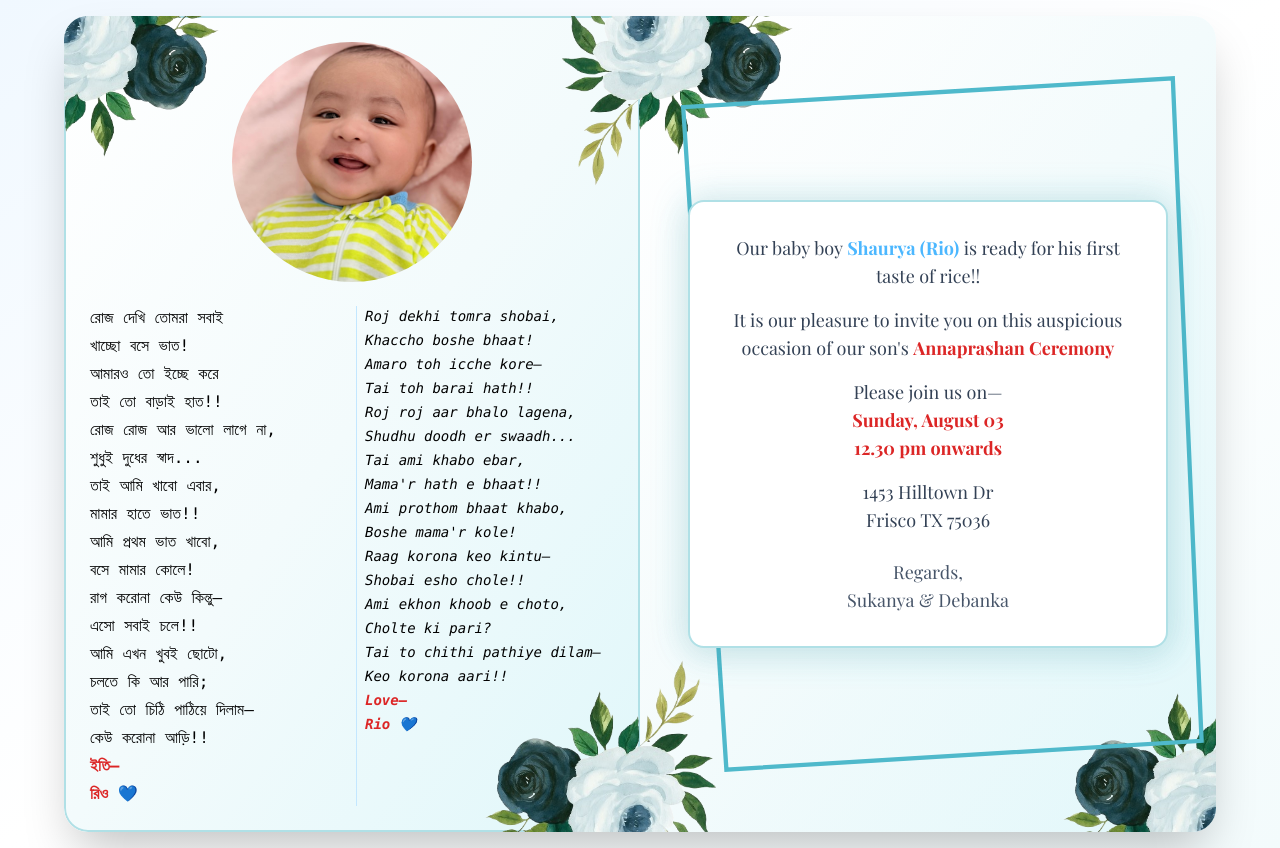
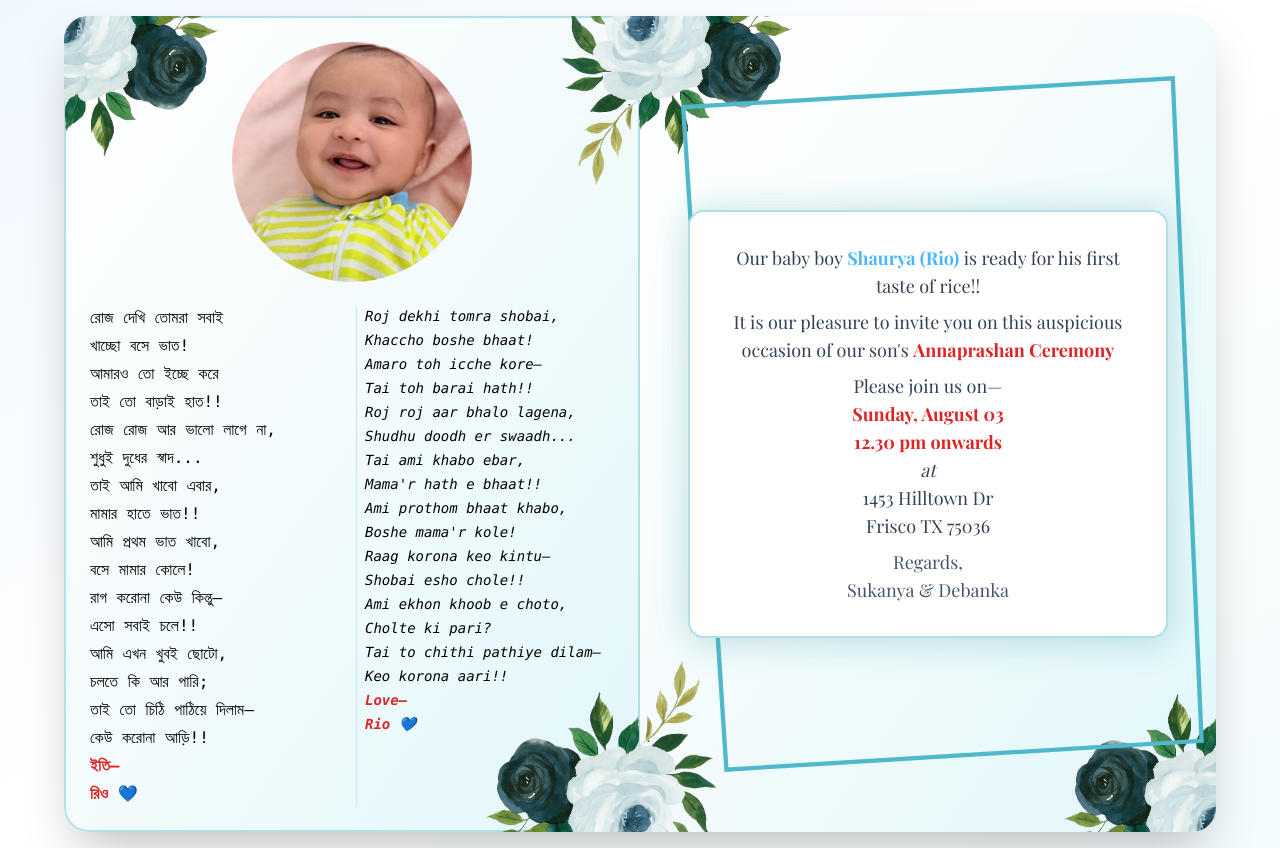
Before and after one commit to kisato-ken/Rio, a React (Create React App) app: page / in a window 1280 px wide. Both pictures are taken after a click on the button "Open Invitation". Built offline with nearby package versions, Linux system fonts and the light colour scheme.

Commit message:
Final  edits

```diff
--- a/src/App.js
+++ b/src/App.js
@@ -127,19 +127,20 @@ export default function AnnaprashanInvite() {
                 <polygon points="30,40 370,20 390,480 60,500" stroke="#4fb9cb" strokeWidth="3" fill="none" />
               </svg>
               <div className="relative z-10 w-full max-w-xs md:max-w-lg mx-auto bg-white rounded-2xl shadow-2xl p-4 md:p-8 flex flex-col items-center border-2 border-powderedblue-200" style={{boxShadow:"0 0 32px 8px rgba(79,185,203,0.15), 0 8px 40px 0 rgba(79,185,203,0.08), 0 4px 32px 0 rgba(0,0,0,0.06)"}}>
-                <div className="text-base md:text-lg text-center text-navySlate-700 mb-4" style={{fontFamily: 'Playfair Display, serif'}}>
+                <div className="text-base md:text-lg text-center text-navySlate-700 mb-2" style={{fontFamily: 'Playfair Display, serif'}}>
                   Our baby boy <span className="font-bold text-babyBlue-600">Shaurya (Rio)</span> is ready for his first taste of rice!!
                 </div>
-                <div className="text-base md:text-lg text-center text-navySlate-700 mb-4" style={{fontFamily: 'Playfair Display, serif'}}>
+                <div className="text-base md:text-lg text-center text-navySlate-700 mb-2" style={{fontFamily: 'Playfair Display, serif'}}>
                   It is our pleasure to invite you on this auspicious occasion of our son's <span className="font-bold text-red-600">Annaprashan Ceremony</span>
                 </div>
-                <div className="text-base md:text-lg text-center text-navySlate-700 mb-4" style={{fontFamily: 'Playfair Display, serif'}}>
+                <div className="text-base md:text-lg text-center text-navySlate-700 mb-0" style={{fontFamily: 'Playfair Display, serif'}}>
                   Please join us on—<br/>
                   <span className="font-bold text-red-600">Sunday, August 03</span><br/>
-                  <span className="font-bold text-red-600">12.30 pm onwards</span>
+                  <span className="font-bold text-red-600">12.30 pm onwards</span><br/>
+                  <span className="italic text-navySlate-700">at</span>
                 </div>
-                <div className="text-base md:text-lg text-center text-navySlate-700 mb-4" style={{fontFamily: 'Playfair Display, serif'}}>
-                  1453 Hilltown Dr<br/>Frisco TX 75036
+                <div className="text-base md:text-lg text-center text-navySlate-700 mb-0" style={{fontFamily: 'Playfair Display, serif'}}>
+                   1453 Hilltown Dr<br/>Frisco TX 75036
                 </div>
                 <div className="text-base md:text-lg text-center text-navySlate-600 mt-2" style={{fontFamily: 'Playfair Display, serif'}}>
                   Regards,<br/>Sukanya & Debanka
```
